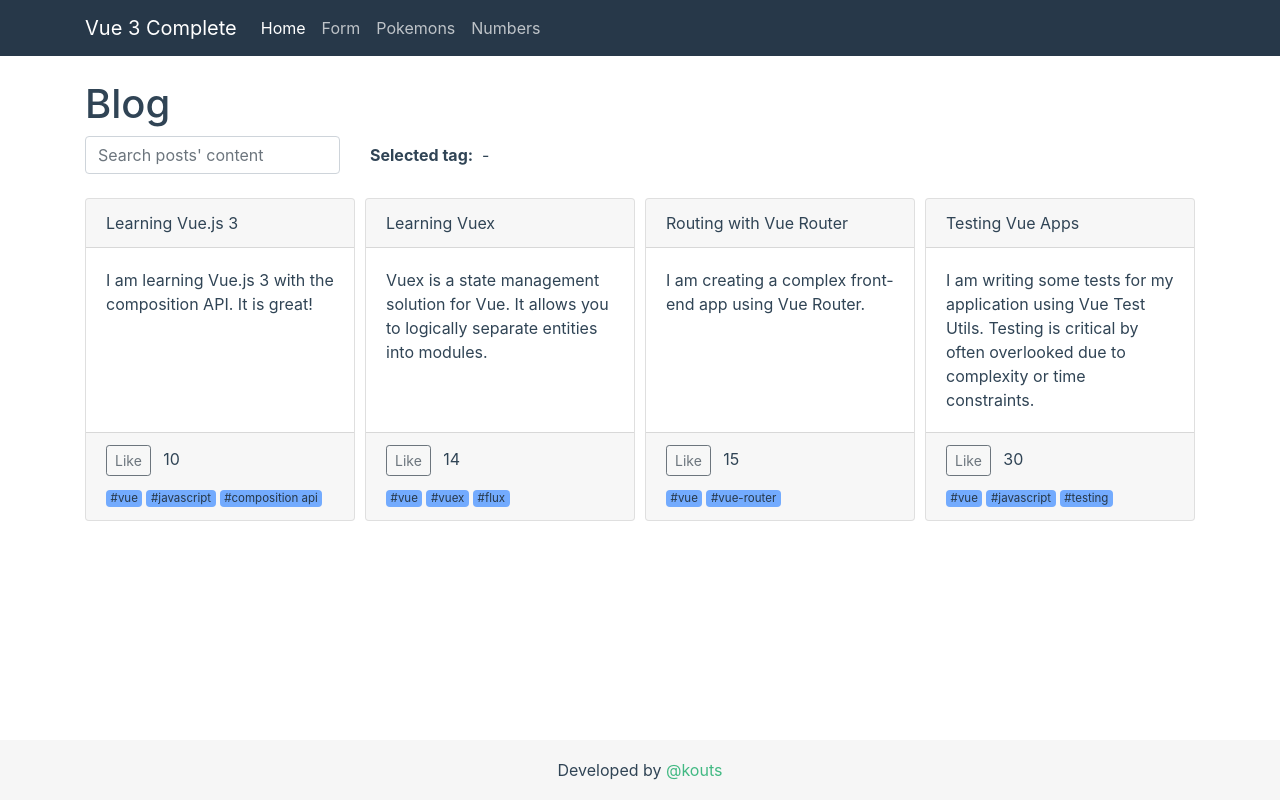
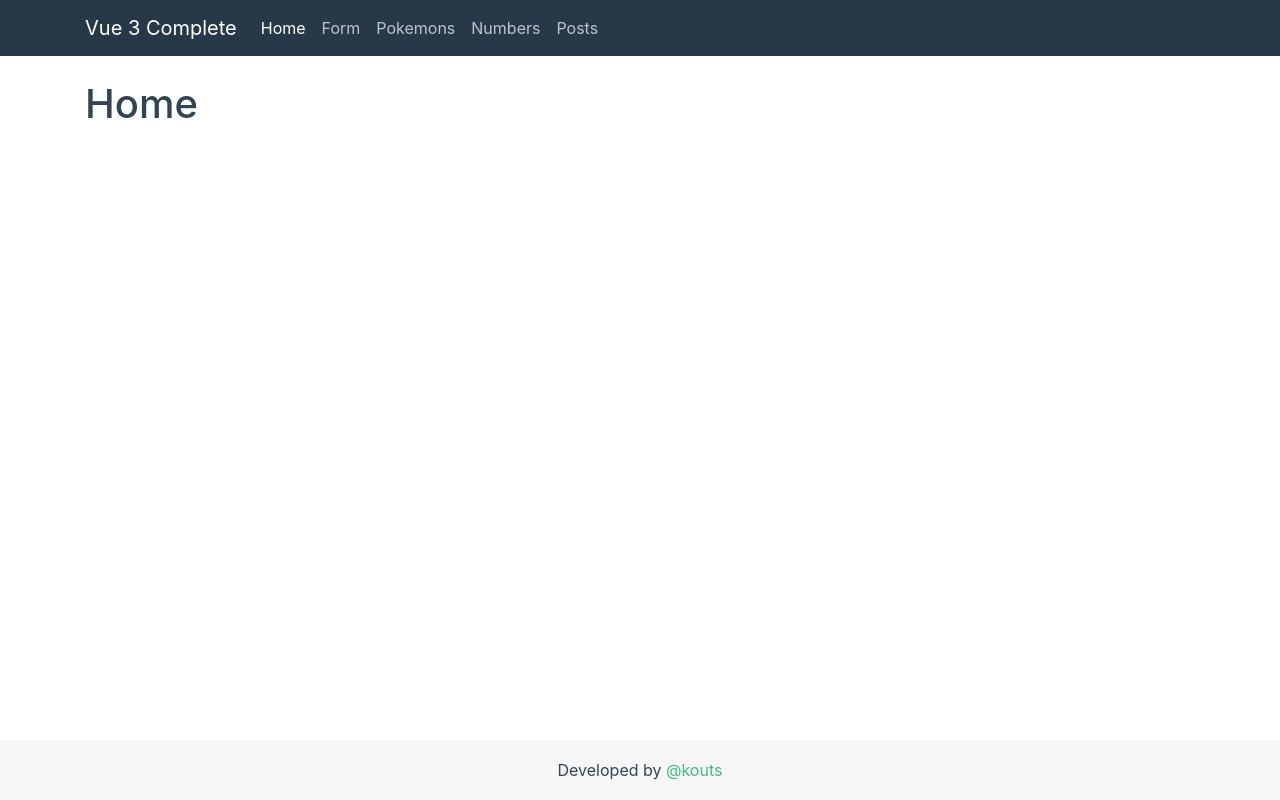
Before and after one commit to kouts/vue3-complete, a Vue app: page / in a window 1280 px wide. Built offline with nearby package versions, Linux system fonts and the light colour scheme.

Commit message:
Moved posts into it's own page

```diff
--- a/src/router/index.js
+++ b/src/router/index.js
@@ -34,6 +34,14 @@ const routes = [
     meta: {
       layout: 'default'
     }
+  },
+  {
+    path: '/posts',
+    name: 'Posts',
+    component: () => import(/* webpackChunkName: "posts" */ '../views/Posts.vue'),
+    meta: {
+      layout: 'default'
+    }
   }
 ];
 const router = createRouter({
--- a/src/views/Home.vue
+++ b/src/views/Home.vue
@@ -1,53 +1,11 @@
 <template>
   <div class="container">
-    <h1>Blog</h1>
-    <div class="row mb-4">
-      <div class="col-sm-3">
-        <input type="text" class="form-control" placeholder="Search posts' content" @input="inputSearch($event)" />
-      </div>
-      <div class="col-sm-3 d-flex align-items-center">
-        <strong>Selected tag:</strong>&nbsp; {{ currentHashtag ? currentHashtag : '-' }}
-      </div>
-    </div>
-    <div class="form-row">
-      <div v-for="post in filteredPosts" :key="post.id" class="col-sm-3">
-        <card-post class="h-100">
-          <template #title>
-            {{ post.title }}
-          </template>
-          <template #content>
-            {{ post.content }}
-          </template>
-          <template #description>
-            <card-post-controls :post="post" />
-          </template>
-        </card-post>
-      </div>
-    </div>
+    <h1>Home</h1>
   </div>
 </template>
 
 <script>
-import { computed } from 'vue';
-import { storeBlog } from '@/store-blog/storeBlog';
-import CardPost from '@/components/CardPost';
-import CardPostControls from '@/components/CardPostControls';
 
 export default {
-  components: {
-    CardPost,
-    CardPostControls
-  },
-  setup() {
-    const currentHashtag = computed(() => storeBlog.state.currentHashtag);
-    const inputSearch = (e) => {
-      storeBlog.setSearchText(e.target.value);
-    };
-    return {
-      filteredPosts: storeBlog.filteredPosts,
-      currentHashtag,
-      inputSearch
-    };
-  }
 };
 </script>
--- /dev/null
+++ b/src/views/Posts.vue
@@ -0,0 +1,53 @@
+<template>
+  <div class="container">
+    <h1>Posts</h1>
+    <div class="row mb-4">
+      <div class="col-sm-3">
+        <input type="text" class="form-control" placeholder="Search posts' content" @input="inputSearch($event)" />
+      </div>
+      <div class="col-sm-3 d-flex align-items-center">
+        <strong>Selected tag:</strong>&nbsp; {{ currentHashtag ? currentHashtag : '-' }}
+      </div>
+    </div>
+    <div class="form-row">
+      <div v-for="post in filteredPosts" :key="post.id" class="col-sm-3">
+        <card-post class="h-100">
+          <template #title>
+            {{ post.title }}
+          </template>
+          <template #content>
+            {{ post.content }}
+          </template>
+          <template #description>
+            <card-post-controls :post="post" />
+          </template>
+        </card-post>
+      </div>
+    </div>
+  </div>
+</template>
+
+<script>
+import { computed } from 'vue';
+import { storeBlog } from '@/store-blog/storeBlog';
+import CardPost from '@/components/CardPost';
+import CardPostControls from '@/components/CardPostControls';
+
+export default {
+  components: {
+    CardPost,
+    CardPostControls
+  },
+  setup() {
+    const currentHashtag = computed(() => storeBlog.state.currentHashtag);
+    const inputSearch = (e) => {
+      storeBlog.setSearchText(e.target.value);
+    };
+    return {
+      filteredPosts: storeBlog.filteredPosts,
+      currentHashtag,
+      inputSearch
+    };
+  }
+};
+</script>
```
